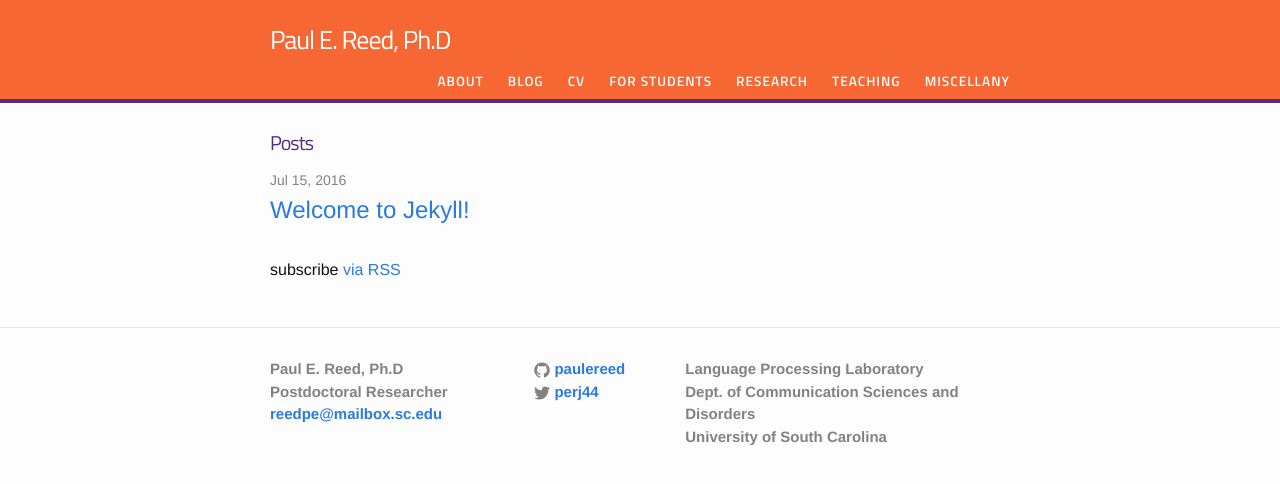
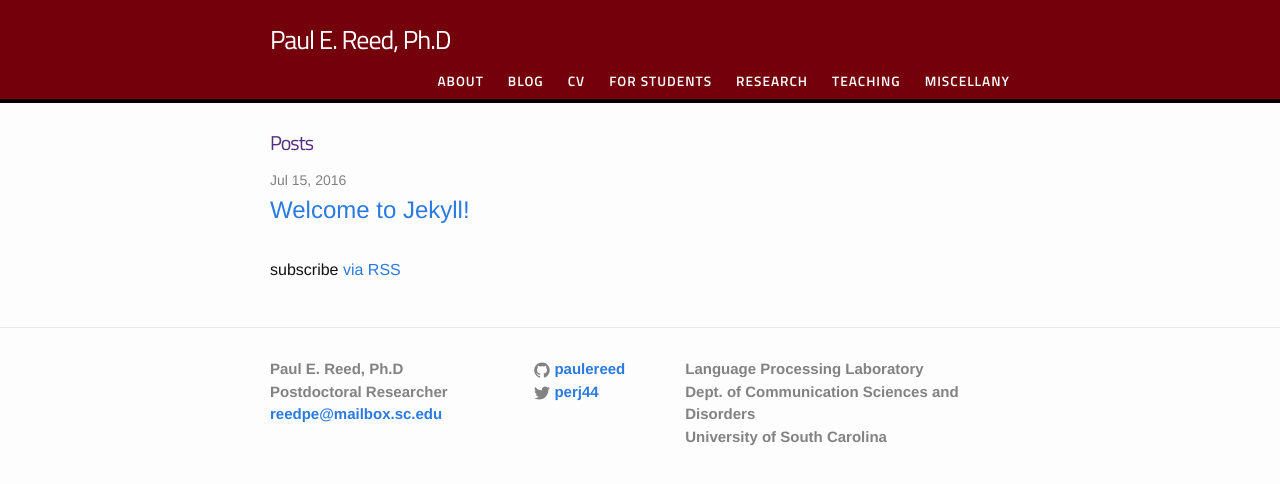
Before and after one commit to paulereed/paulereed.github.io, a Jekyll site: the page built from index.html, in a window 1280 px wide. Shown: the top 484 px of the page. Built offline with Jekyll 4.4.1, drawn with Linux system fonts in a browser that asks for light colours; some web fonts are replaced.

Commit message:
changing color scheme

```diff
--- a/_sass/_header.scss
+++ b/_sass/_header.scss
@@ -5,7 +5,7 @@
     border-top: 0px solid $grey-color-dark;
 	border-bottom: 4px solid $clemson-purple;
     min-height: 56px;
-    background: #f66733;
+    background: #73000A;
     // Positioning context for the mobile navigation icon
     position: relative;
 
--- a/css/main.scss
+++ b/css/main.scss
@@ -22,8 +22,8 @@ $grey-color:       #828282;
 $grey-color-light: lighten($grey-color, 40%);
 $grey-color-dark:  darken($grey-color, 25%);
 
-$clemson-purple:      #522d80;
-$clemson-orange:      #f66733;
+$clemson-purple:      #000000;
+$clemson-orange:      #73000A;
 
 // Width of the content area
 $content-width:    800px;
```
Also changed, not shown: 1 other file.
